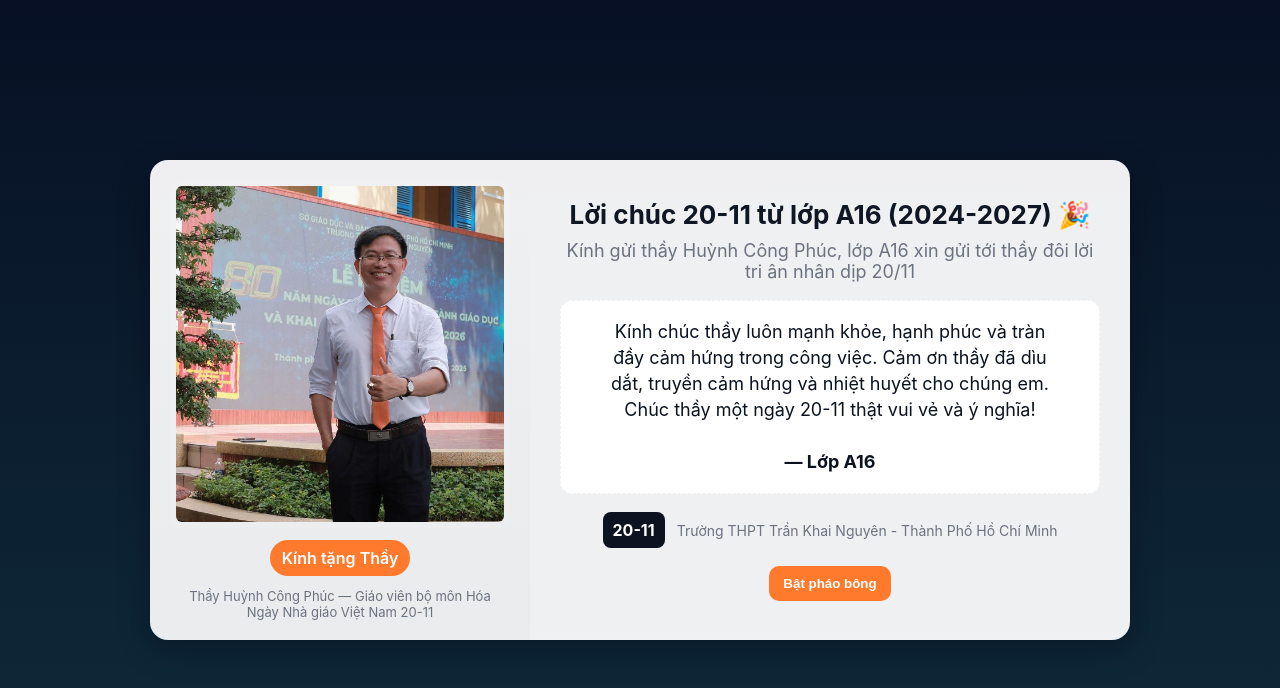
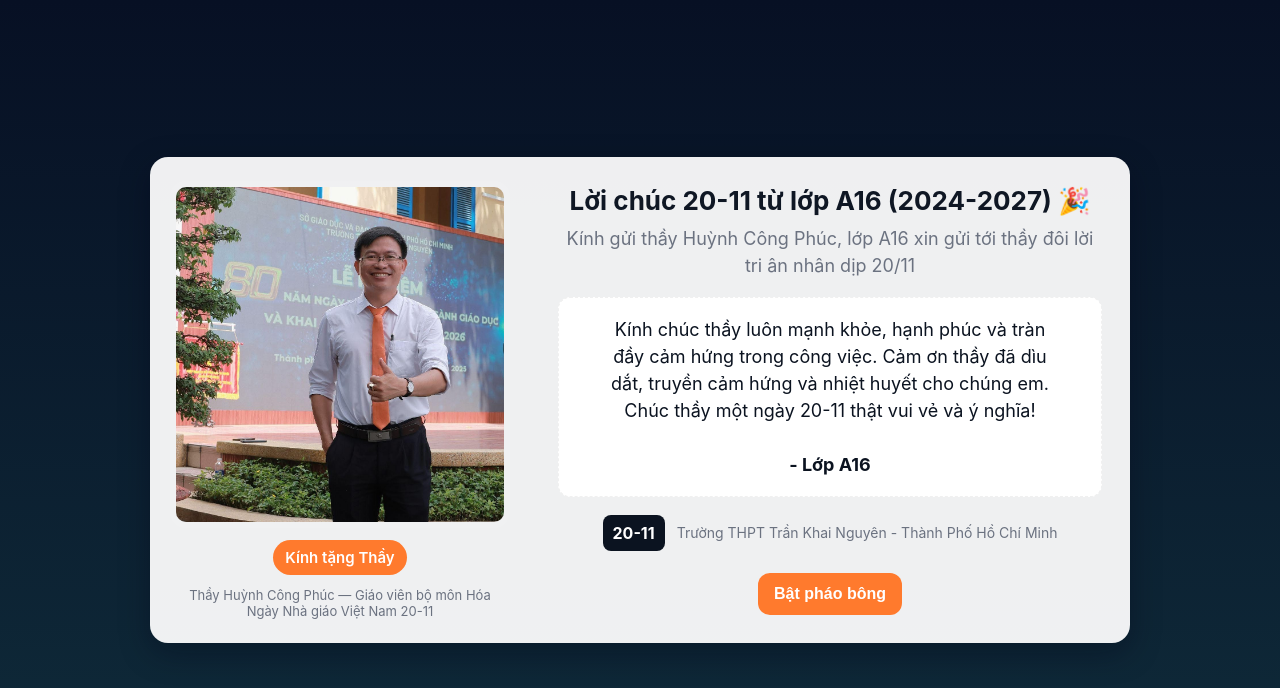
Before and after one commit to 20-11TKN11A16/Thayphuc, a plain HTML site: page Thayphuc.html in a window 1280 px wide. Drawn offline with Linux system fonts and the light colour scheme.

Commit message:
Update Thayphuc.html

```diff
--- a/Thayphuc.html
+++ b/Thayphuc.html
@@ -2,45 +2,232 @@
 <html lang="vi">
 <head>
   <meta charset="utf-8" />
-  <meta name="viewport" content="width=device-width,initial-scale=1" />
+  <meta name="viewport" content="width=device-width, initial-scale=1, maximum-scale=1" />
   <title>Lời chúc 20-11 — Lớp 11A16</title>
   <style>
-    :root{--accent:#ff7a2d;--bg:#0f1724;--card:#ffffffee;--muted:#6b7280}
+    :root{
+      --accent:#ff7a2d;
+      --bg:#0f1724;
+      --card:#ffffffee;
+      --muted:#6b7280;
+    }
+
     *{box-sizing:border-box}
-    html,body{height:100%;margin:0;font-family:Inter, system-ui, -apple-system, "Segoe UI", Roboto, Arial; background:linear-gradient(180deg,#071024 0%, #0f2b3a 100%); color:#0b1320}
-    .wrap{min-height:100vh;display:flex;align-items:center;justify-content:center;padding:28px}
-    .card{width:980px;max-width:96%;background:var(--card);border-radius:18px;box-shadow:0 10px 30px rgba(2,6,23,0.35);overflow:hidden;display:grid;grid-template-columns:380px 1fr;align-items:center}
-    .photo{position:relative;padding:20px;background:linear-gradient(180deg, rgba(255,255,255,0.02), rgba(0,0,0,0.02));display:flex;flex-direction:column;align-items:center;justify-content:center;text-align:center}
-    .photo img{width:100%;height:auto;border-radius:12px;border:6px solid rgba(255,255,255,0.06);object-fit:cover;max-height:420px}
-    .ribbon{margin-top:12px;background:var(--accent);color:white;padding:8px 12px;border-radius:999px;font-weight:600}
-    .content{padding:30px;display:flex;flex-direction:column;justify-content:center}
-    h1{margin:0;font-size:26px;color:var(--bg);text-align:center}
-    p.lead{text-align:center;margin:10px 0 18px;font-size:18px;color:var(--muted)}
-    .message{background:white;padding:18px;border-radius:12px;border:1px dashed rgba(0,0,0,0.06);min-height:140px;display:flex;align-items:center;justify-content:center;text-align:center}
-    .message .text{font-size:18px;line-height:1.45;color:#0b1320;max-width:90%;}
-    .meta{margin-top:18px;display:flex;justify-content:center;gap:12px;align-items:center}
-    .badge{background:#0b1320;color:#fff;padding:8px 10px;border-radius:8px;font-weight:700}
-    .small{color:var(--muted);font-size:14px}
-    .footer{margin-top:18px;display:flex;justify-content:center}
-    .btn{background:var(--accent);color:white;padding:10px 14px;border-radius:10px;border:0;cursor:pointer;font-weight:700}
-    .sky{position:absolute;inset:0;pointer-events:none}
-    .confetti{position:absolute;top:-10px;left:0;width:12px;height:18px;opacity:0.96;border-radius:2px}
+
+    html,body{
+      margin:0;
+      font-family:Inter, system-ui, -apple-system, "Segoe UI", Roboto, Arial;
+      background:linear-gradient(180deg,#071024 0%, #0f2b3a 100%);
+      color:#0b1320;
+      overflow-x:hidden;
+    }
+
+    .wrap{
+      min-height:100vh;
+      display:flex;
+      align-items:center;
+      justify-content:center;
+      padding:24px;
+    }
+
+    .card{
+      width:980px;
+      max-width:100%;
+      background:var(--card);
+      border-radius:18px;
+      box-shadow:0 10px 30px rgba(2,6,23,0.35);
+      overflow:hidden;
+      display:grid;
+      grid-template-columns:380px 1fr;
+      align-items:center;
+    }
+
+    /* PHẦN ẢNH */
+    .photo{
+      padding:20px;
+      display:flex;
+      flex-direction:column;
+      align-items:center;
+      text-align:center;
+    }
+
+    .photo img{
+      width:100%;
+      border-radius:16px;
+      border:6px solid rgba(255,255,255,0.08);
+      object-fit:cover;
+      max-height:420px;
+    }
+
+    .ribbon{
+      margin-top:12px;
+      background:var(--accent);
+      color:white;
+      padding:8px 12px;
+      border-radius:999px;
+      font-weight:600;
+      font-size:15px;
+    }
+
+    .content{
+      padding:28px;
+      display:flex;
+      flex-direction:column;
+      justify-content:center;
+    }
+
+    h1{
+      margin:0;
+      font-size:26px;
+      text-align:center;
+      color:var(--bg);
+    }
+
+    p.lead{
+      text-align:center;
+      margin:10px 0 18px;
+      font-size:18px;
+      color:var(--muted);
+      line-height:1.45;
+    }
+
+    .message{
+      background:white;
+      padding:18px;
+      border-radius:12px;
+      border:1px dashed rgba(0,0,0,0.06);
+      min-height:140px;
+      display:flex;
+      align-items:center;
+      justify-content:center;
+      text-align:center;
+    }
+
+    .message .text{
+      font-size:18px;
+      line-height:1.5;
+      color:#0b1320;
+      max-width:90%;
+    }
+
+    .meta{
+      margin-top:18px;
+      display:flex;
+      justify-content:center;
+      gap:12px;
+      align-items:center;
+      flex-wrap:wrap;
+    }
+
+    .badge{
+      background:#0b1320;
+      color:#fff;
+      padding:8px 10px;
+      border-radius:8px;
+      font-weight:700;
+    }
+
+    .small{
+      color:var(--muted);
+      font-size:14px;
+      text-align:center;
+    }
+
+    .footer{
+      margin-top:22px;
+      display:flex;
+      justify-content:center;
+    }
+
+    .btn{
+      background:var(--accent);
+      color:white;
+      padding:12px 16px;
+      border-radius:12px;
+      border:0;
+      cursor:pointer;
+      font-weight:700;
+      font-size:16px;
+    }
+
+    .sky{
+      position:absolute;
+      inset:0;
+      pointer-events:none;
+    }
+    .confetti{
+      position:absolute;
+      top:-10px;
+      left:0;
+      width:12px;
+      height:18px;
+      border-radius:2px;
+    }
+
+    /* ----------------------------- */
+    /*       GIAO DIỆN MOBILE        */
+    /* ----------------------------- */
 
     @media (max-width:880px){
-      .card{grid-template-columns:1fr}
-      .photo{order:2}
-      .content{order:1}
+      .card{
+        grid-template-columns:1fr;
+        border-radius:14px;
+      }
+
+      .photo{
+        order:2;
+        padding:16px;
+      }
+
+      .content{
+        order:1;
+        padding:20px 16px;
+      }
+
+      h1{
+        font-size:22px;
+      }
+
+      p.lead{
+        font-size:16px;
+      }
+
+      .message .text{
+        font-size:16px;
+      }
+
+      .photo img{
+        max-height:300px;
+        border-radius:14px;
+      }
+
+      .btn{
+        padding:12px 18px;
+        font-size:16px;
+      }
+    }
+
+    /* RẤT NHỎ: MÀN 375px trở xuống */
+    @media (max-width:420px){
+      h1{font-size:20px}
+      p.lead{font-size:15px}
+      .message .text{font-size:15px}
+      .small{font-size:13px}
+      .badge{padding:6px 8px}
     }
   </style>
 </head>
 <body>
+
   <div class="wrap">
     <div class="card" role="main">
 
       <div class="photo">
         <img id="teacherPhoto" alt="Thầy Huỳnh Công Phúc" src="thay-phuc.jpg">
         <div class="ribbon">Kính tặng Thầy</div>
-        <div style="margin-top:12px;color:var(--muted);font-size:13px;text-align:center">Thầy Huỳnh Công Phúc — Giáo viên bộ môn Hóa<br>Ngày Nhà giáo Việt Nam 20-11</div>
+        <div style="margin-top:12px;color:var(--muted);font-size:13px;text-align:center">
+          Thầy Huỳnh Công Phúc — Giáo viên bộ môn Hóa<br>Ngày Nhà giáo Việt Nam 20-11
+        </div>
       </div>
 
       <div class="content">
@@ -50,7 +237,7 @@
         <div class="message">
           <div class="text">
             Kính chúc thầy luôn mạnh khỏe, hạnh phúc và tràn đầy cảm hứng trong công việc. Cảm ơn thầy đã dìu dắt, truyền cảm hứng và nhiệt huyết cho chúng em. Chúc thầy một ngày 20-11 thật vui vẻ và ý nghĩa!<br><br>
-            <strong>— Lớp A16</strong>
+            <strong>- Lớp A16</strong>
           </div>
         </div>
 
@@ -72,7 +259,7 @@
   <script>
     const sky = document.getElementById('sky');
     function makeConfetti(){
-      const colors = ['#ff7a2d','#ffd166','#06d6a0','#118ab2','#ef476f'];
+      const colors=['#ff7a2d','#ffd166','#06d6a0','#118ab2','#ef476f'];
       for(let i=0;i<60;i++){
         const el=document.createElement('div');
         el.className='confetti';
@@ -97,5 +284,6 @@
     document.getElementById('celebrateBtn').addEventListener('click',makeConfetti);
     window.addEventListener('load',()=>setTimeout(makeConfetti,800));
   </script>
+
 </body>
 </html>
```
